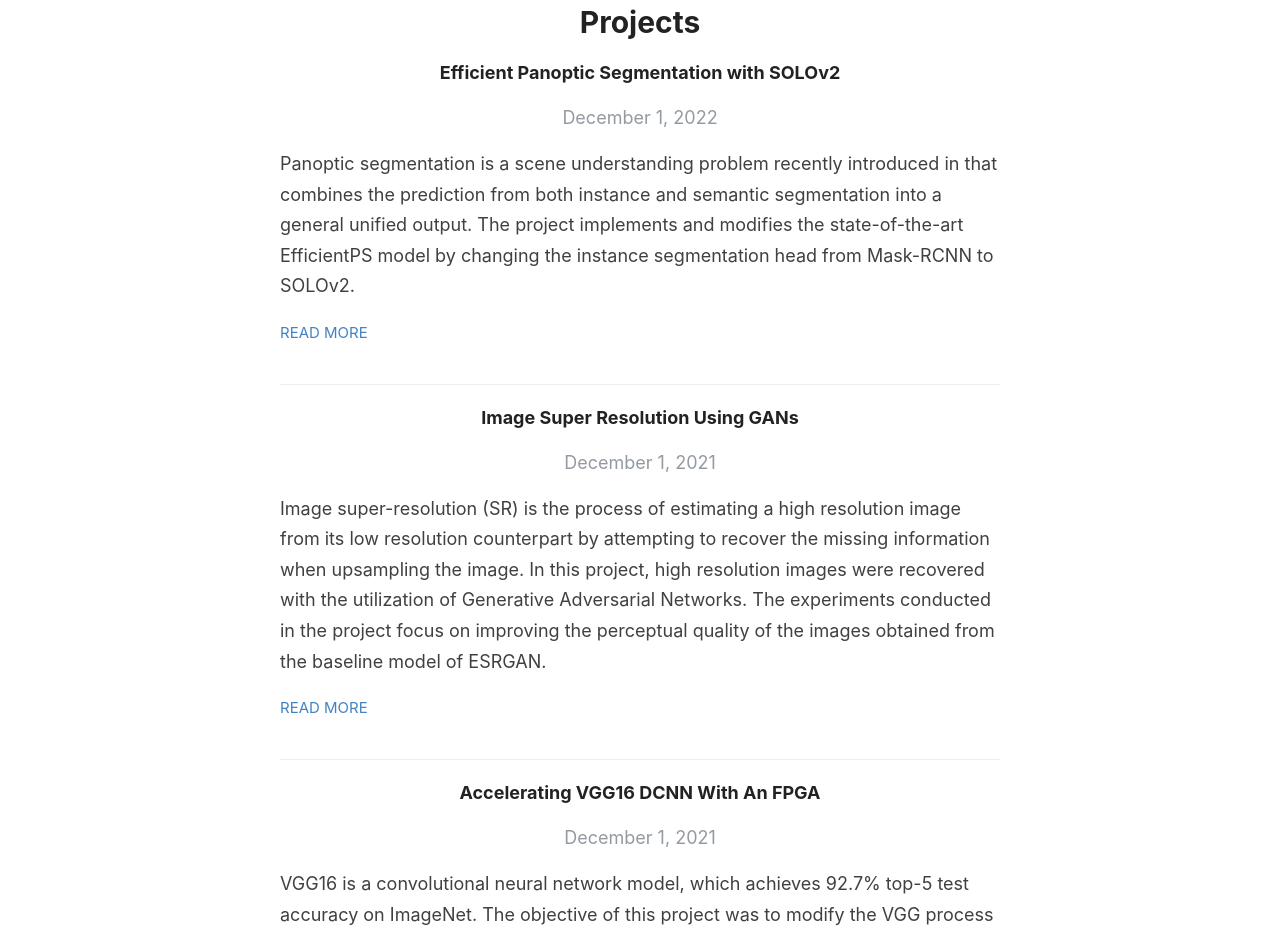
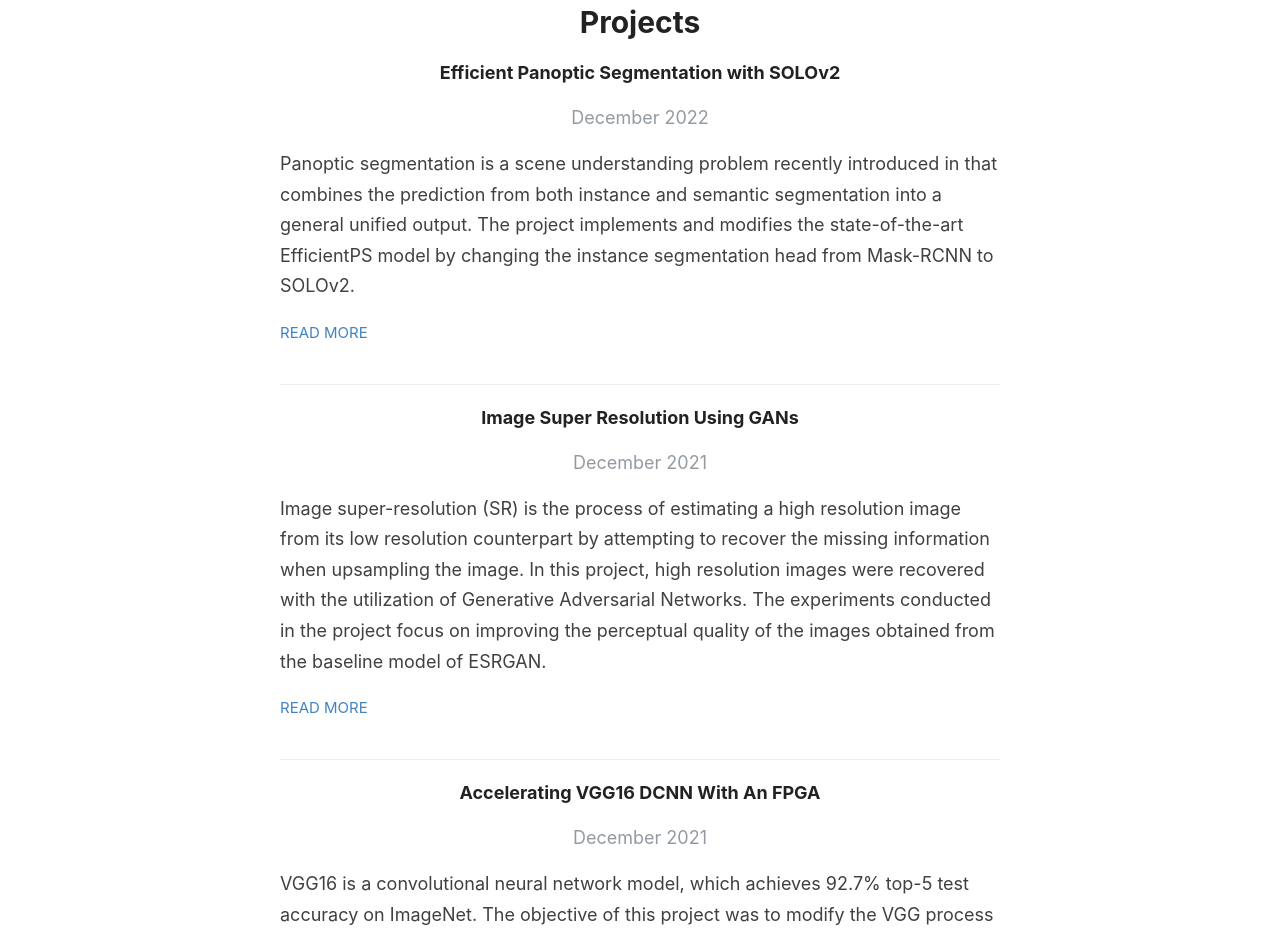
Before and after one commit to rashmip98/rashmip98.github.io, a Jekyll site: the page built from _pages/projects.md, in a window 1280 px wide and 1400 px high. Shown: the part 315-1250 px from the top of the window. Built offline with Jekyll 4.4.1, drawn with Linux system fonts in a browser that asks for light colours.

Commit message:
Update projects.md

```diff
--- a/_pages/projects.md
+++ b/_pages/projects.md
@@ -12,7 +12,7 @@ permalink: /projects
         <h4>{{ post.title }}</h4>
 
         <div>
-          <p class="post_date">{{ post.date | date: "%B %e, %Y" }}</p>
+          <p class="post_date">{{ post.date | date: "%B %Y" }}</p>
         </div>
       </a>
       <div class="entry">
```
